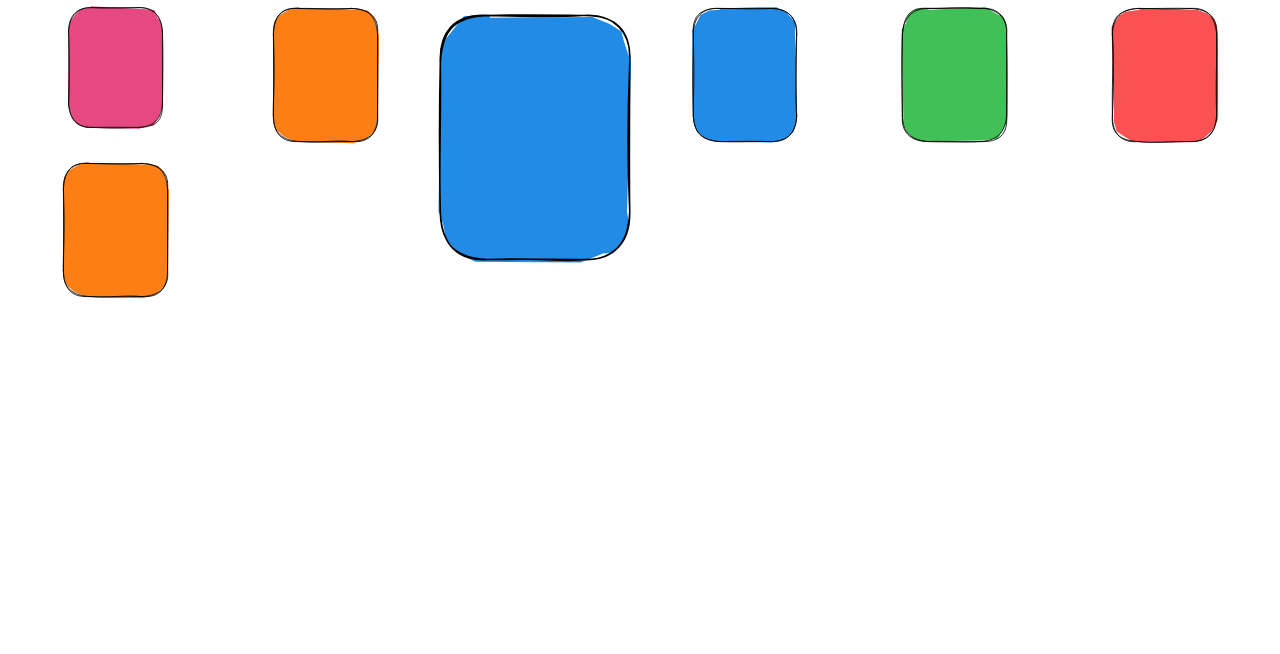
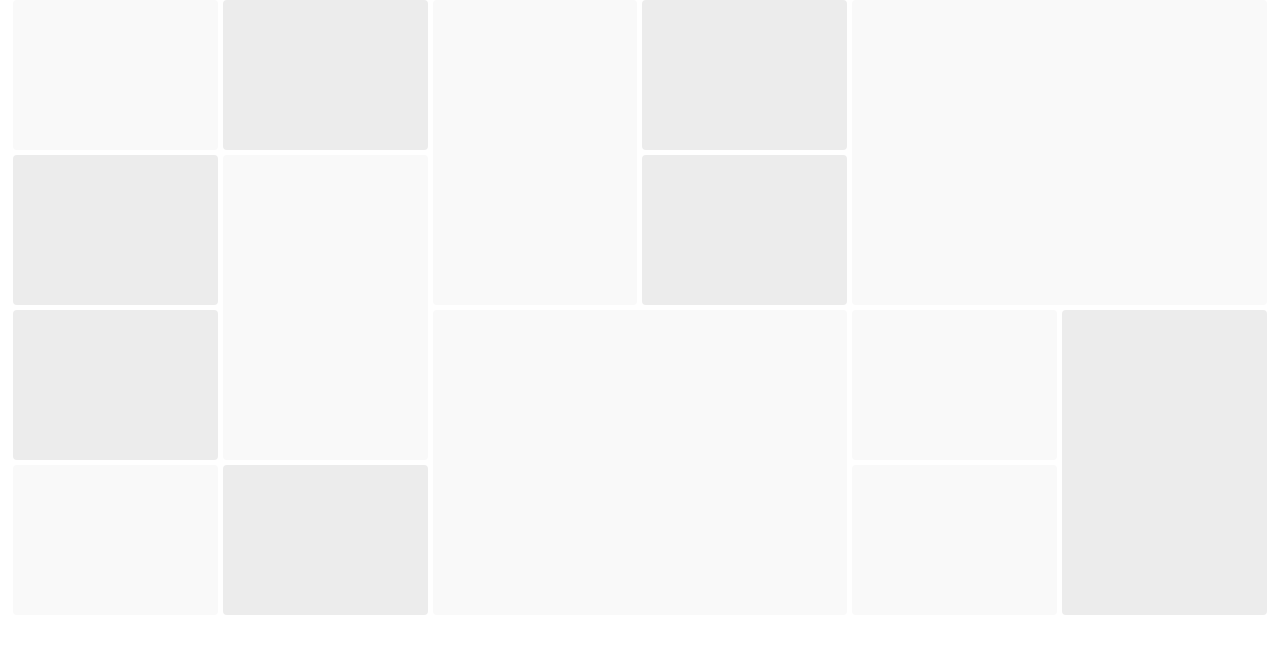
Before and after one commit to fromafrica/website, a SvelteKit app: page / in a window 1280 px wide. Shown: the top 654 px of the page. Built offline with nearby package versions, Linux system fonts and the light colour scheme; a web font is replaced by a local one.

Commit message:
grid simplify

```diff
--- a/package.json
+++ b/package.json
@@ -1,6 +1,6 @@
 {
 	"name": "fawl-org",
-	"version": "0.3.0",
+	"version": "0.3.1",
 	"private": true,
 	"scripts": {
 		"dev": "vite dev",
--- a/src/routes/+page.svelte
+++ b/src/routes/+page.svelte
@@ -15,11 +15,12 @@
         }
         .item {
           color: white;
+          background: #f9f9f9;
           padding: 0px;
           border-radius: 4px;
         }
         .item:nth-child(even) {
-          /* background: #ececec; */
+          background: #ececec;
         }
         .hero {
           grid-column: span 2;
@@ -46,11 +47,12 @@
         }
         .item {
           color: white;
+          background: #f9f9f9;
           padding: 0px;
           border-radius: 4px;
         }
         .item:nth-child(even) {
-          /* background: #ececec; */
+          background: #ececec;
         }
         .hero {
           grid-column: span 2;
@@ -77,12 +79,13 @@
         }
         .item {
           color: white;
+          background: #f9f9f9;
           padding: 0px;
           text-align: center;
           border-radius: 4px;
         }
         .item:nth-child(even) {
-          /* background: #ececec; */
+          background: #ececec;
         }
         .item:hover {
           cursor: pointer;
@@ -103,12 +106,19 @@
 </style>
 
 <div class="wrapper">
-    <div class="item"><img src="card-fa.svg" alt="" style="height: 90%; margin: auto; text-align: center; object-fit: cover; overflow: hidden; pointer-events: none; border-radius: 4px;"></div>
-    <div class="item"><img src="card-re.svg" alt="" style="height: 100%; margin: auto; object-fit: cover; overflow: hidden; pointer-events: none; border-radius: 4px;"></div>
-    <div class="item vert"><img src="card-fd.svg" alt="" style="height: 90%; margin: auto; object-fit: cover; overflow: hidden; pointer-events: none; border-radius: 4px;"></div>
-    <div class="item"><img src="card-hr.svg" alt="" style="height: 100%; margin: auto; object-fit: cover; overflow: hidden; pointer-events: none; border-radius: 4px;"></div>
-    <div class="item"><img src="card-ko.svg" alt="" style="height: 100%; margin: auto; object-fit: cover; overflow: hidden; pointer-events: none; border-radius: 4px;"></div>
-    <div class="item"><img src="card-ln.svg" alt="" style="height: 100%; margin: auto; object-fit: cover; overflow: hidden; pointer-events: none; border-radius: 4px;"></div>
-    <!-- <div class="item hero bg-stone-900"><img src="love.jpeg" alt="" style="height: 100%; margin: auto; object-fit: cover; overflow: hidden; pointer-events: none; border-radius: 4px;"></div> -->
-    <div class="item"><img src="card-re.svg" alt="" style="height: 100%; margin: auto; object-fit: cover; overflow: hidden; pointer-events: none; border-radius: 4px;"></div>
+    <div class="item"></div>
+    <div class="item"></div>
+    <div class="item vert"></div>
+    <div class="item"></div>
+    <div class="item hero"></div>
+    <div class="item"></div>
+    <div class="item vert"></div>
+    <div class="item"></div>
+    <div class="item hero"></div>
+    <div class="item"></div>
+    <div class="item"></div>
+    <div class="item vert"></div>
+    <div class="item"></div>
+    <div class="item"></div>
+    <div class="item"></div>
 </div>
```
